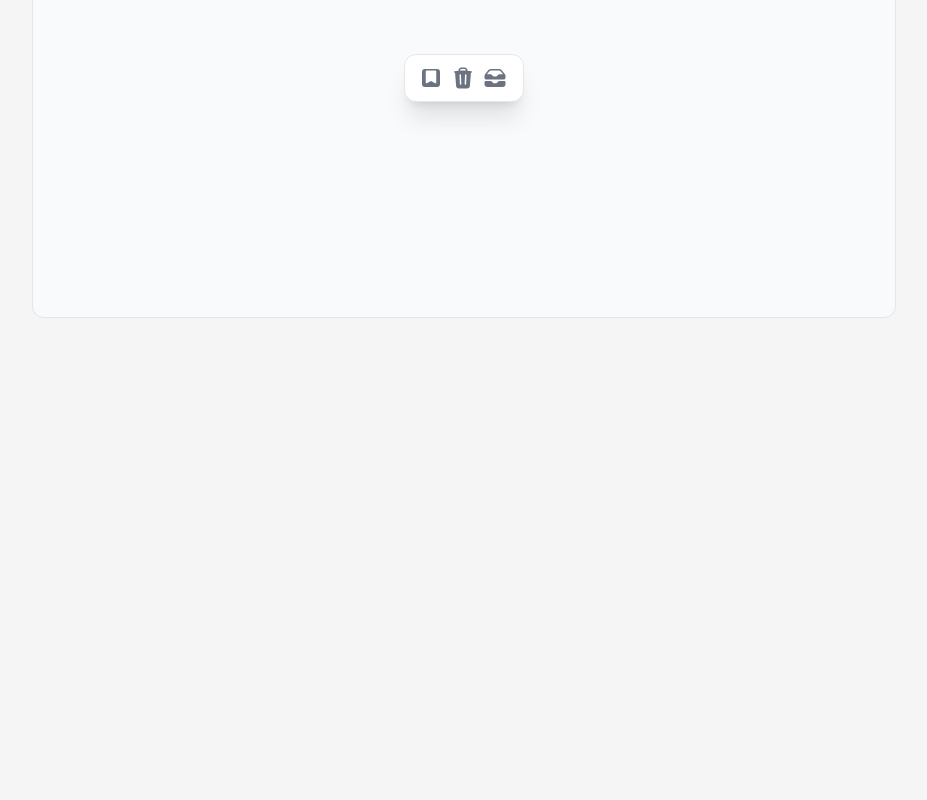
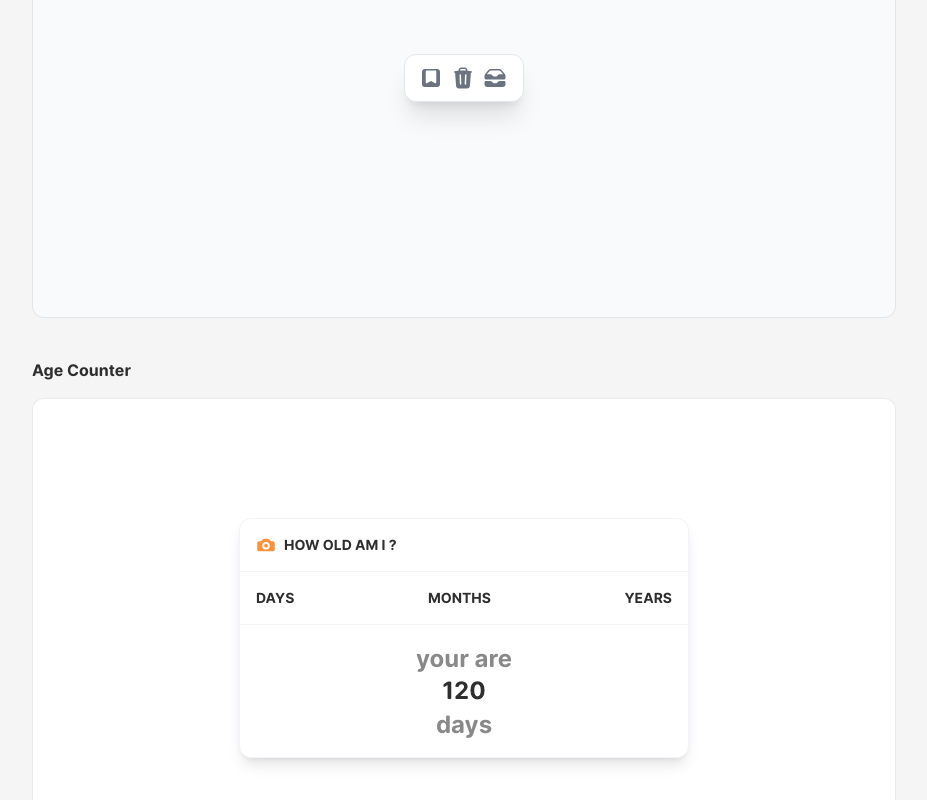
Before and after one commit to Saurabhdaswant/animations, a Next.js app: page / in a window 1280 px wide. Shown: the part 1646-2446 px from the top of the page, without its empty margins (176-1103 px from the left). Before the commit the page ends 2044 px from the top, so only its background shows below. Built offline with nearby package versions, Linux system fonts and the light colour scheme.

Commit message:
age time

```diff
--- a/src/app/page.tsx
+++ b/src/app/page.tsx
@@ -3,6 +3,7 @@
 import TagsContainer from "@/components/Bookmark";
 import CalendarWidget from "@/components/CalendarWidget";
 import FamilyButton from "@/components/FamilyButton";
+import Timer from "@/components/Timer";
 
 export default function Home() {
   return (
@@ -28,6 +29,7 @@ export default function Home() {
           <FamilyButton />
           <CalendarWidget />
           <TagsContainer />
+          <Timer />
         </div>
       </main>
     </div>
--- /dev/null
+++ b/src/components/Timer.tsx
@@ -0,0 +1,164 @@
+import { AnimatePresence, motion } from "framer-motion";
+import useToggle from "@/hooks/useToggle";
+import { CameraIcon, UsersIcon } from "@heroicons/react/16/solid";
+import { useState } from "react";
+
+export default function Timer() {
+  const [state, setState] = useState("days");
+  const [prevState, setPrevState] = useState("days");
+
+  return (
+    <div className="mt-10    space-y-4">
+      <p className="font-[family-name:var(--font-open-runde-bold)]">
+        Age Counter
+      </p>
+      <div className="rounded-xl border border-solid border-black/[.08]  transition-colors flex items-center justify-center bg-white  hover:border-transparent text-sm sm:text-base h-[30rem]  px-4 ">
+        <div className="font-[family-name:var(--font-open-runde-bold)]  cursor-pointer grid place-items-center  text-white">
+          <motion.div
+            className={`overflow-hidden cursor-pointer w-[450px] select-none shadow-lg  py-4    transition-colors  rounded-xl text-[#2e2e2e] bg-white  border border-slate-100 `}
+          >
+            <div
+              className={` flex justify-between px-4 pb-4 border-b border-slate-100`}
+            >
+              <div className="flex items-center  gap-2">
+                <CameraIcon
+                  width={20}
+                  height={20}
+                  className="text-orange-400"
+                />{" "}
+                <div className="text-sm font-medium uppercase">
+                  how old am i ?
+                </div>
+              </div>
+            </div>
+
+            <div
+              className={`flex items-center justify-between px-4 py-4 border-b border-slate-100`}
+            >
+              <div
+                className="text-sm font-medium uppercase"
+                onClick={() => {
+                  setState("days");
+                  setPrevState("days");
+                }}
+              >
+                Days
+              </div>
+              <div
+                className="text-sm font-medium uppercase"
+                onClick={() => {
+                  setState("months");
+                }}
+              >
+                Months
+              </div>
+              <div
+                className="text-sm font-medium uppercase"
+                onClick={() => {
+                  setState("years");
+                  setPrevState("years");
+                }}
+              >
+                Years
+              </div>
+            </div>
+
+            <div className="  flex flex-col items-center justify-center pt-4 px-4">
+              <div className="text-2xl  mt-0.5 text-[#2e2e2e90]">your are </div>
+              <AnimatePresence mode="popLayout" initial={false}>
+                {state === "days" && (
+                  <motion.div
+                    key="days"
+                    layout
+                    className=" w-fit text-center"
+                    transition={{
+                      duration: 0.25,
+                    }}
+                    initial={{
+                      opacity: 0,
+                      x: prevState === "days" ? -400 : 400,
+                      filter: "blur(4px)",
+                    }}
+                    animate={{
+                      opacity: 1,
+                      x: 0,
+                      filter: "blur(0px)",
+                    }}
+                    exit={{
+                      x: prevState === "days" ? -400 : 400,
+                      opacity: 0,
+                      filter: "blur(4px)",
+                    }}
+                  >
+                    <div className="text-2xl font-medium"> 120 </div>
+                    <div className="text-2xl mt-0.5 text-[#2e2e2e90]">days</div>
+                  </motion.div>
+                )}
+                {state === "months" && (
+                  <motion.div
+                    key="months"
+                    layout
+                    className=" w-fit text-center"
+                    transition={{
+                      duration: 0.25,
+                    }}
+                    initial={{
+                      opacity: 0,
+                      x: prevState === "days" ? 400 : -400,
+                      filter: "blur(4px)",
+                    }}
+                    animate={{
+                      opacity: 1,
+                      x: 0,
+                      filter: "blur(0px)",
+                    }}
+                    exit={{
+                      x: prevState === "days" ? -400 : 400,
+                      opacity: 0,
+                      filter: "blur(4px)",
+                    }}
+                  >
+                    <div className="text-2xl font-medium"> 120 </div>
+                    <div className="text-2xl mt-0.5 text-[#2e2e2e90]">
+                      months
+                    </div>
+                  </motion.div>
+                )}{" "}
+                {state === "years" && (
+                  <motion.div
+                    layout
+                    key="years"
+                    className=" w-fit text-center"
+                    transition={{
+                      duration: 0.25,
+                    }}
+                    initial={{
+                      opacity: 0,
+                      x: prevState === "years" ? 400 : -400,
+                      filter: "blur(4px)",
+                    }}
+                    animate={{
+                      opacity: 1,
+                      x: 0,
+                      filter: "blur(0px)",
+                    }}
+                    exit={{
+                      x: prevState === "years" ? 400 : -400,
+                      opacity: 0,
+                      filter: "blur(4px)",
+                    }}
+                  >
+                    <div className="text-2xl font-medium"> 120 </div>
+                    <div className="text-2xl mt-0.5 text-[#2e2e2e90]">
+                      years
+                    </div>
+                  </motion.div>
+                )}
+              </AnimatePresence>
+            </div>
+          </motion.div>
+        </div>
+      </div>
+    </div>
+  );
+}
```
